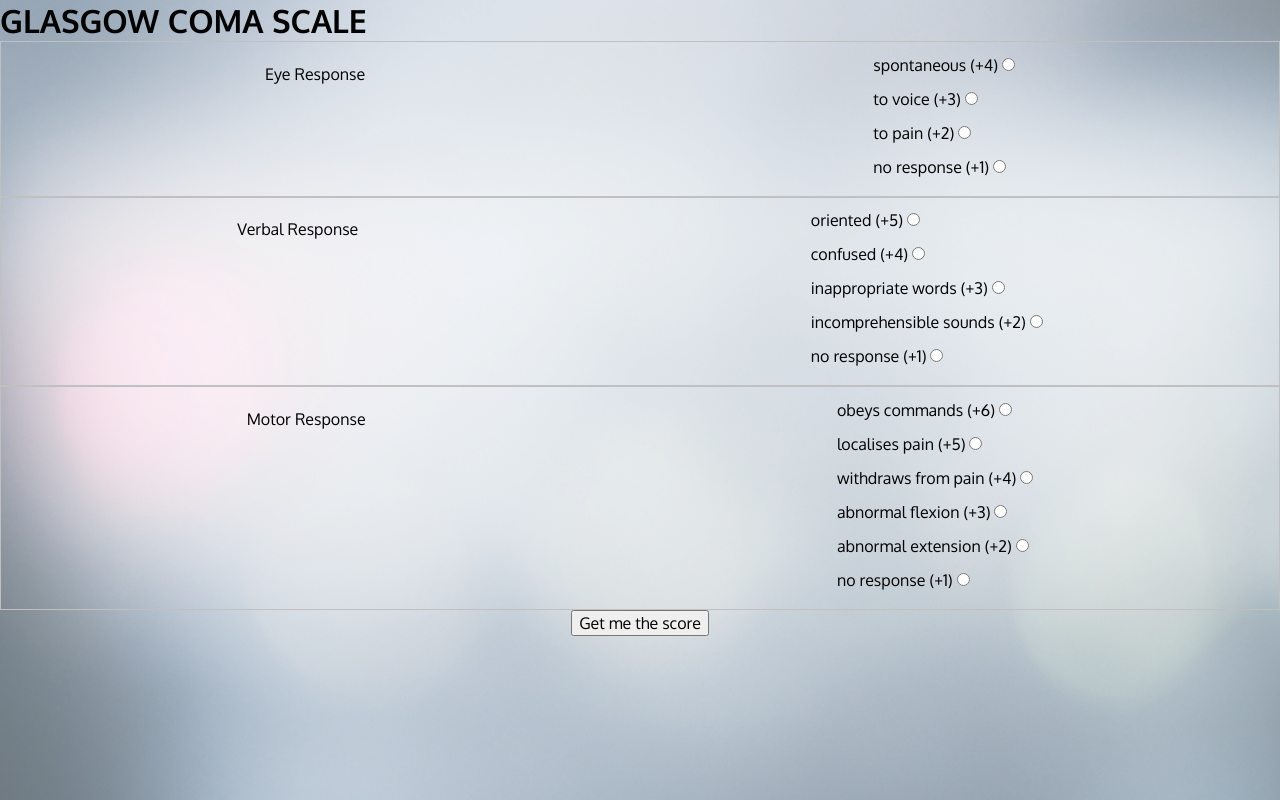
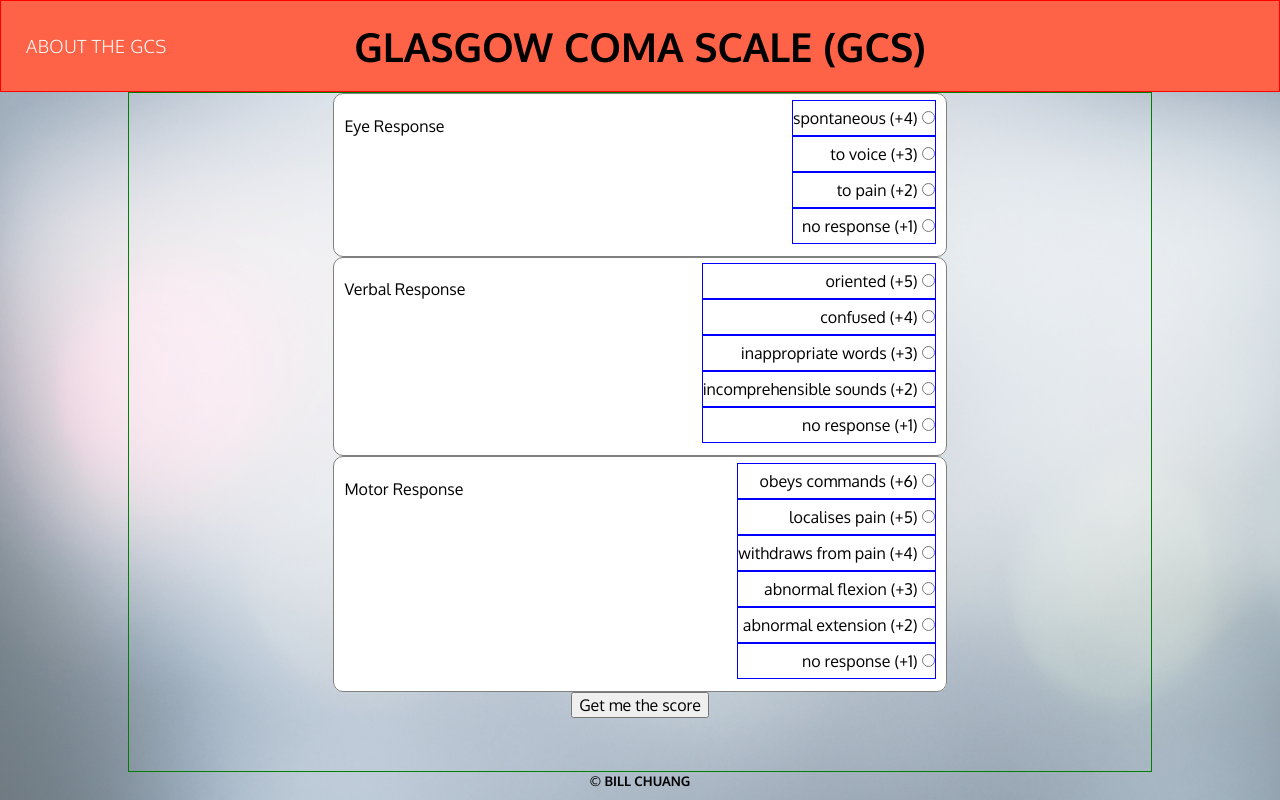
Before and after one commit to b-chuang/billChuangProjectThree, a plain HTML site: page index.html in a window 1280 px wide. Drawn offline with nearby package versions, Linux system fonts and the light colour scheme.

Commit message:
nav bar added

```diff
--- a/index.html
+++ b/index.html
@@ -5,15 +5,31 @@
     <meta name="viewport" content="width=device-width, initial-scale=1.0">
     <meta http-equiv="X-UA-Compatible" content="ie=edge">
     <title>Project 3</title>
+    <link rel="stylesheet" href="https://use.fontawesome.com/releases/v5.2.0/css/all.css" integrity="sha384-hWVjflwFxL6sNzntih27bfxkr27PmbbK/iSvJ+a4+0owXq79v+lsFkW54bOGbiDQ"
+        crossorigin="anonymous">
     <link href="https://fonts.googleapis.com/css?family=Oxygen:300,400,700" rel="stylesheet">
     <link rel="stylesheet" href="styles/style.css">
 </head>
 <body>
     <main>
+        <div class="nav-container">
+            <nav>
+                <input type="checkbox" id="nav-toggle">
+                <label for="nav-toggle" class='burger-menu'>
+                    <i class="fas fa-bars"></i>
+                </label>
+                <div class="left-menu">
+                    <a href="#" id="">About the GCS</a>
+                </div>
+                <div class="logo">
+                    <h1>GLASGOW COMA SCALE (GCS)</h1>
+                </header>
+            </nav>
+        </div>
         <div class="wrapper">
-            <header>
-                <h1>GLASGOW COMA SCALE</h1>
-            </header>
+
+            <div class='wrapper-form'>
+
 
                 <form action="">
                     <fieldset class="eyes">
@@ -139,10 +155,15 @@
                 <section class="action">
                     <h3>PATIENT IS IN LOW LEVEL RISK</h3> //value 12-15
                 </section> -->
+            </div>
+        </div>
+        <footer>
+            <h5>&copy; Bill Chuang</h5>
+        </footer>
 
-        </div>
 
     </main>
+
     <script src="https://cdnjs.cloudflare.com/ajax/libs/jquery/2.1.4/jquery.js"></script>
     <script src="script.js"></script>
 
--- a/styles/style.scss
+++ b/styles/style.scss
@@ -8,7 +8,7 @@ main {
     height: 100vh;
     color: #000;
     .wrapper {
-        height: 100vh;
+        height:85vh;
     }
     &:before{
         @include sectionBackground('../assets/back-1.jpg');
@@ -23,15 +23,13 @@ main {
     }
 }
 
-.wrapper {
-    display: block;
-    margin: 0 auto;
-    width:80%;
-}
-
 fieldset {
     width: 100%;
-    justify-content: space-around;
+    justify-content: space-between;
+    align-content: center;
+    border: 1px solid gray;
+    border-radius: 10px;
+    background-color:white;
 }
 
 label {
@@ -46,9 +44,22 @@ form {
     align-items: center;
 }
 
-fieldset {
-    align-content: center;
+
+.wrapper {
+    display: block;
+    margin: 0 auto;
+    width:80%;
+    border: 1px solid green;
 }
+
+.wrapper-form {
+    width: 60%;
+    display: block;
+    margin: 0 auto;
+
+}
+
+
 
 .eyes {
     display: flex;
@@ -67,3 +78,96 @@ fieldset {
     display: flex;
     flex-direction: column;
 }
+
+header {
+    border: 1px solid gray;
+    border-radius: 10px;
+    text-align: center;
+    width:100%;
+    margin: 0 auto;
+    padding: 2%;
+
+
+}
+
+.nav-container {
+    border: 1px solid red;
+    width: 100%;
+}
+
+nav {
+    display: grid;
+    max-width: 1720px;
+    margin: 0 auto;
+    grid-template-columns: 1fr auto 1fr;
+    background-color: tomato;
+    padding:10px;
+}
+
+.left-menu {
+    grid-column: 1;
+    align-self: center;
+}
+
+.burger-menu {
+    grid-column: 1;
+    align-self: center;
+    margin-left: 2rem;
+}
+
+.logo {
+    grid-column: 2;
+    font-size: 2rem;
+    padding: 1rem;
+    font-weight: 800;
+    margin: 0 auto;
+}
+
+#nav-toggle, .burger-menu {
+    display: none;
+}
+
+@media (max-width: 1024px) {
+    .burger-menu{
+        display: inline-block;
+    }
+
+    .left-menu {
+        display: none;
+    }
+
+    #nav-toggle:checked ~ .left-menu {
+        display: grid;
+        grid-row: 2;
+    }
+}
+
+nav a {
+    color: white;
+    text-decoration: none;
+    text-transform: uppercase;
+    :hover{
+        opacity: 0.7;
+    }
+}
+
+.left-menu a {
+    padding: 10px 0;
+    margin-left: 15px;
+    font-size: 1.8rem;
+    font-weight: 300;
+    letter-spacing: 0.5px;
+}
+
+footer {
+    text-align: center;
+    color: black;
+    text-transform: uppercase;
+}
+
+fieldset li {
+
+    border: 1px solid blue;
+    text-align: right;
+
+}
```
Also changed, not shown: styles/style.css. Lines whose indentation alone changed are shown as unchanged.
